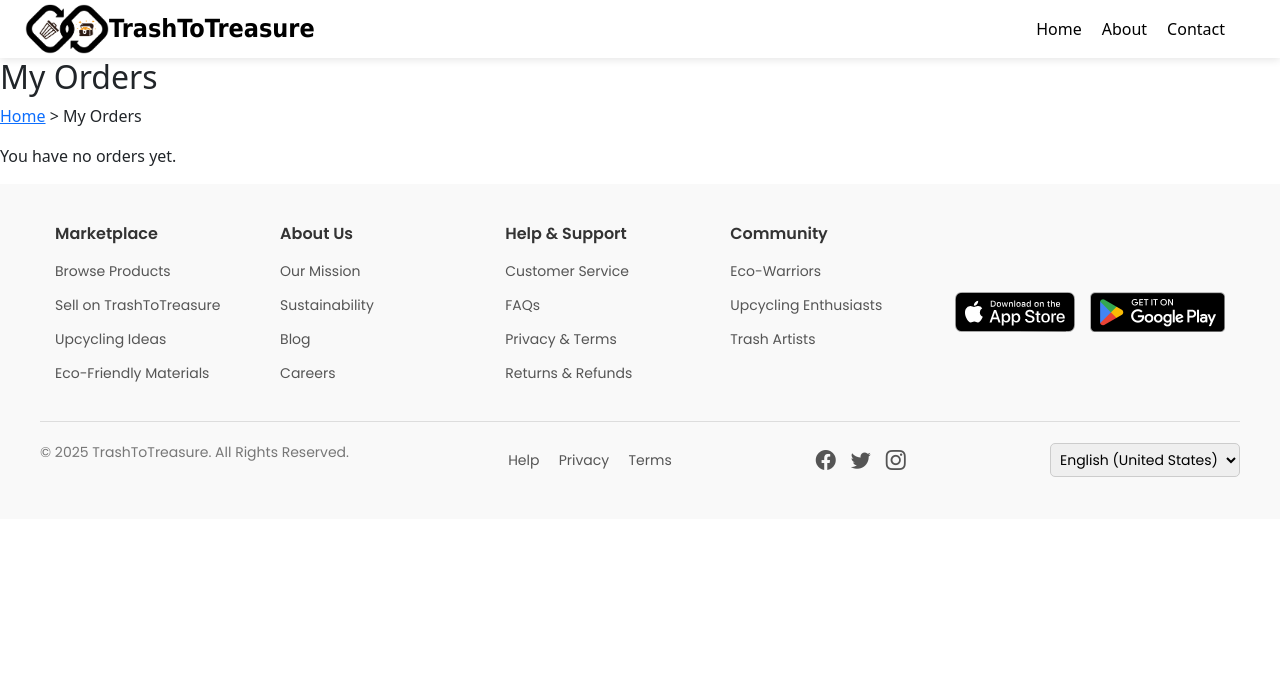
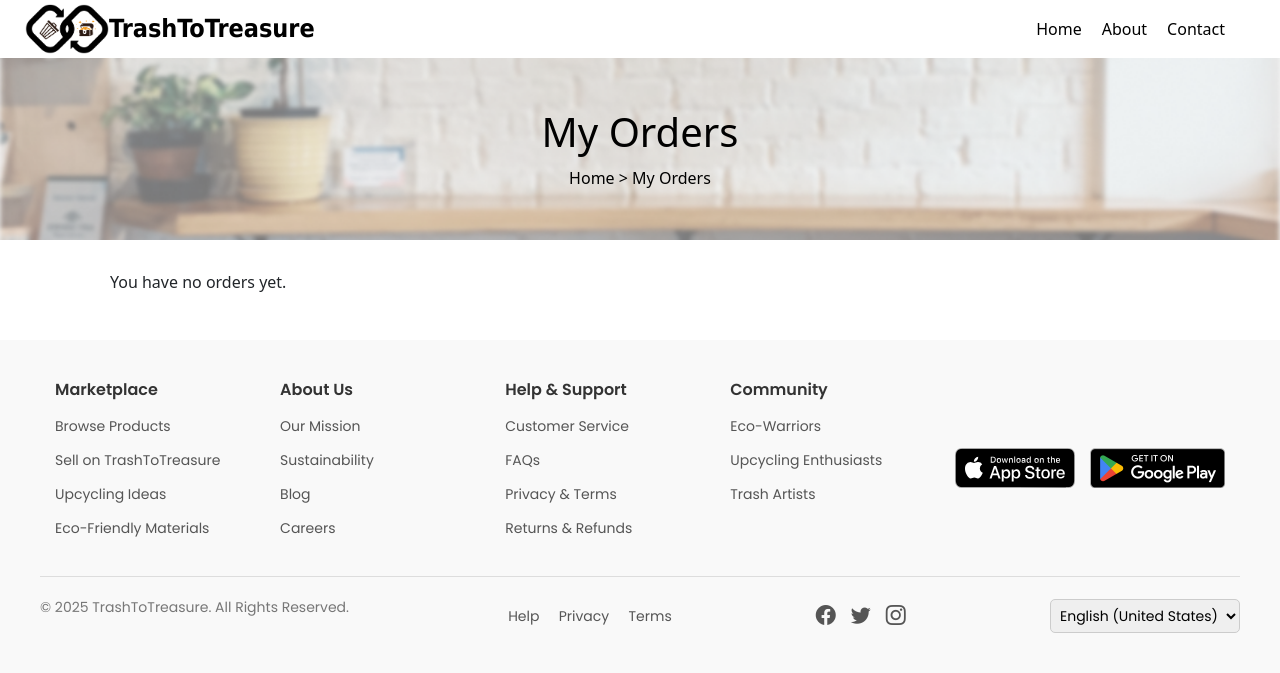
Before and after one commit to Maruf346/Trash-To-Treasure, a Django app: page /my-orders/ in a window 1280 px wide. Shown: the top 673 px of the page. Run offline with Django 5.2, Linux system fonts and the light colour scheme; a user stored in the database is signed in; data comes from the database, SQL or seed files in the repository.

Commit message:
refined design for my orders page

```diff
--- a/waste_marketplace/marketplace/templates/my_orders.html
+++ b/waste_marketplace/marketplace/templates/my_orders.html
@@ -9,10 +9,115 @@
     <meta name="viewport" content="width=device-width, initial-scale=1.0">
     <title>My Orders - TrashToTreasure</title>
     <link rel="stylesheet" href="{% static 'css/buyer_profile.css' %}">
+    <style>
+        .my-orders-banner {
+            text-align: center;
+            padding: 40px 0 20px;
+            background-color: #f7f7f7;
+            border-bottom: 2px solid #e0e0e0;
+        }
+
+        .my-orders-banner h2 {
+            font-size: 2.5rem;
+            margin-bottom: 8px;
+            color: #2b2b2b;
+        }
+
+        .my-orders-banner p a {
+            text-decoration: none;
+            color: #007bff;
+        }
+
+        .my-orders-container {
+            max-width: 1100px;
+            margin: 0 auto;
+            padding: 30px 20px;
+        }
+
+        .order-grid {
+            display: flex;
+            flex-direction: column;
+            gap: 30px;
+        }
+
+        .order-card {
+            background-color: #ffffff;
+            padding: 25px 30px;
+            border: 1px solid #e3e3e3;
+            border-radius: 12px;
+            box-shadow: 0 4px 10px rgba(0, 0, 0, 0.06);
+            transition: transform 0.2s ease;
+        }
+
+        .order-card:hover {
+            transform: scale(1.01);
+        }
+
+        .order-card h3 {
+            color: #444;
+            margin-bottom: 10px;
+            font-size: 1.3rem;
+            border-bottom: 1px solid #ddd;
+            padding-bottom: 6px;
+        }
+
+        .order-card p {
+            margin: 4px 0;
+            font-size: 0.95rem;
+            color: #333;
+        }
+
+        .order-items {
+            margin-top: 15px;
+            padding-top: 10px;
+            border-top: 1px solid #ccc;
+        }
+
+        .order-item {
+            display: grid;
+            grid-template-columns: 2fr 1fr 1fr;
+            padding: 8px 0;
+            border-bottom: 1px dashed #ddd;
+        }
+
+        .order-item:last-child {
+            border-bottom: none;
+        }
+
+        .order-item p {
+            margin: 0;
+            font-size: 0.92rem;
+            color: #555;
+        }
+
+        .order-total {
+            margin-top: 15px;
+            font-weight: bold;
+            color: #222;
+            font-size: 1rem;
+        }
+
+        .view-details-btn {
+            display: inline-block;
+            margin-top: 15px;
+            padding: 10px 16px;
+            background-color: #28a745;
+            color: #fff;
+            border-radius: 6px;
+            text-decoration: none;
+            font-weight: 500;
+            transition: background-color 0.3s ease;
+        }
+
+        .view-details-btn:hover {
+            background-color: #218838;
+        }
+        </style>
+
 </head>
 
 <body>
-    <section class="my-orders-banner">
+    <section class="product-banner">
         <h2>My Orders</h2>
         <p><a href="/">Home</a> > My Orders</p>
     </section>
@@ -29,9 +134,15 @@
                     <div class="order-items">
                         {% for item in order.items.all %}
                             <div class="order-item">
-                                <p><strong>{{ item.product_name }}</strong></p>
+                                <p><strong>
+                                    {% if item.item %}
+                                        {{ item.item }}  <!-- Use appropriate field for product name -->
+                                    {% else %}
+                                        No product found
+                                    {% endif %}
+                                </strong></p>
                                 <p>Quantity: {{ item.quantity }}</p>
-                                <p>Total: BDT. {{ item.total }}</p>
+                                <p>Total: BDT. {{ item.price }}</p>  <!-- Price of each item -->
                             </div>
                         {% endfor %}
                     </div>
@@ -48,6 +159,7 @@
         </div>
     </div>
 
+
     {% include "footer.html" %}
 </body>
 
```
